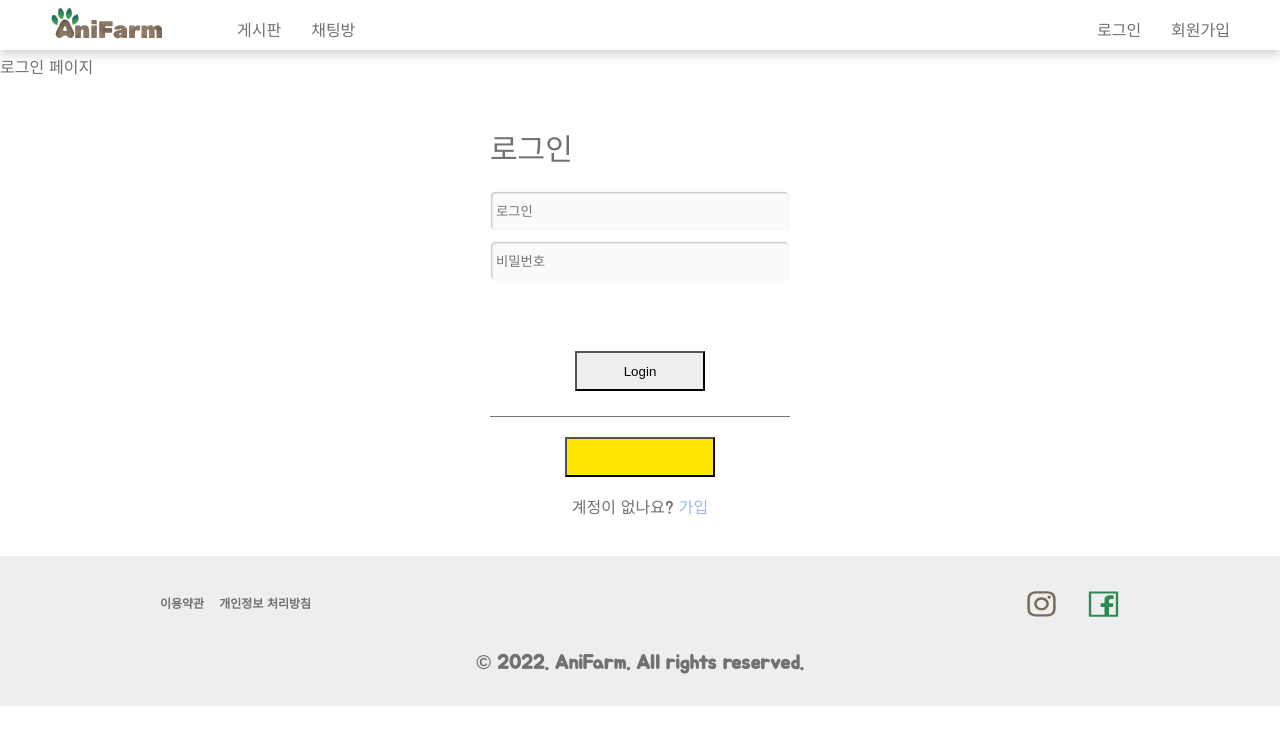
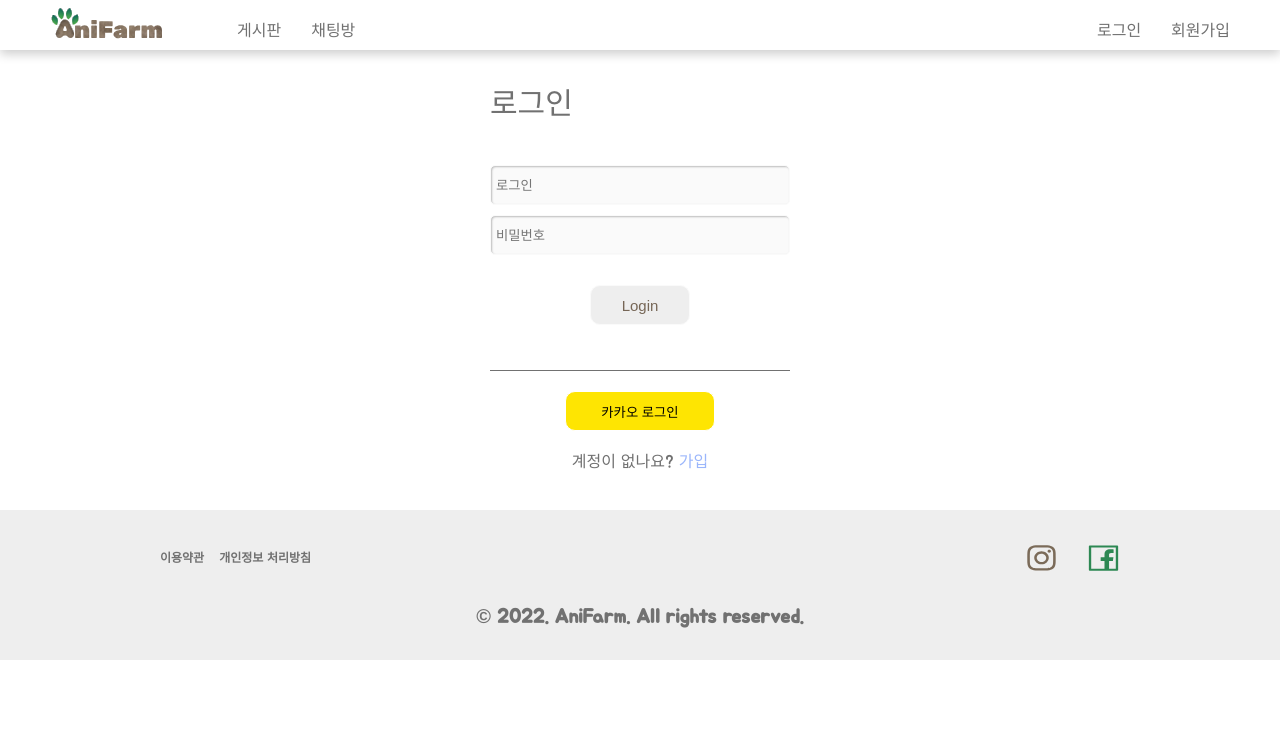
Before and after one commit to Ani-Farm/Ani-Farm-frontend, a React (Create React App) app: page /login in a window 1280 px wide. Shown: the top 744 px of the page. Built offline with nearby package versions, Linux system fonts and the light colour scheme.

Commit message:
login page

```diff
--- a/src/pages/login/index.tsx
+++ b/src/pages/login/index.tsx
@@ -8,7 +8,6 @@ const LoginPage = () => {
   return (
     <>
       <Navbar />
-      <div style={{ marginTop: "60px" }}>로그인 페이지</div>
       <S.Container>
         <S.LoginTitle>로그인</S.LoginTitle>
         <S.LoginContainer>
@@ -19,7 +18,7 @@ const LoginPage = () => {
           <S.LoginBtn>Login</S.LoginBtn>
         </S.LoginContainer>
         <S.SnsAndSignUpContainer>
-          <S.SnsSignUpBtn></S.SnsSignUpBtn>
+          <S.SnsSignUpBtn>카카오 로그인</S.SnsSignUpBtn>
           <S.SignUpAnchor>
             계정이 없나요? <Link to="/signup">가입</Link>
           </S.SignUpAnchor>
--- a/src/pages/login/styles.tsx
+++ b/src/pages/login/styles.tsx
@@ -10,7 +10,7 @@ export const Container = styled.div`
   max-width: 300px;
   margin: 0 auto;
   margin-bottom: 40px;
-  margin-top: 60px;
+  margin-top: 90px;
 `;
 
 export const LoginTitle = styled.div`
@@ -25,7 +25,7 @@ export const LoginContainer = styled.div`
   align-items: center;
   background-color: #ffffff;
   width: 100%;
-  height: 200px;
+  height: 160px;
 `;
 
 export const LoginBox = styled.div`
@@ -53,8 +53,15 @@ export const PasswordInput = styled(LoginInput).attrs({
 
 export const LoginBtn = styled.button`
   background-color: #eeeeee;
-  width: 130px;
+  border: 1px solid #fafafa;
+  border-radius: 10px;
+  color: #766656;
+  font-size: 15px;
+  width: 100px;
   height: 40px;
+  &:hover {
+    opacity: 0.8;
+  }
 `;
 
 // export const Hr = styled.hr`
@@ -77,6 +84,8 @@ export const SnsAndSignUpContainer = styled.div`
 
 export const SnsSignUpBtn = styled.button`
   background-color: #fee502;
+  border: 1px solid #ffffff;
+  border-radius: 10px;
   width: 150px;
   height: 40px;
 `;
```
